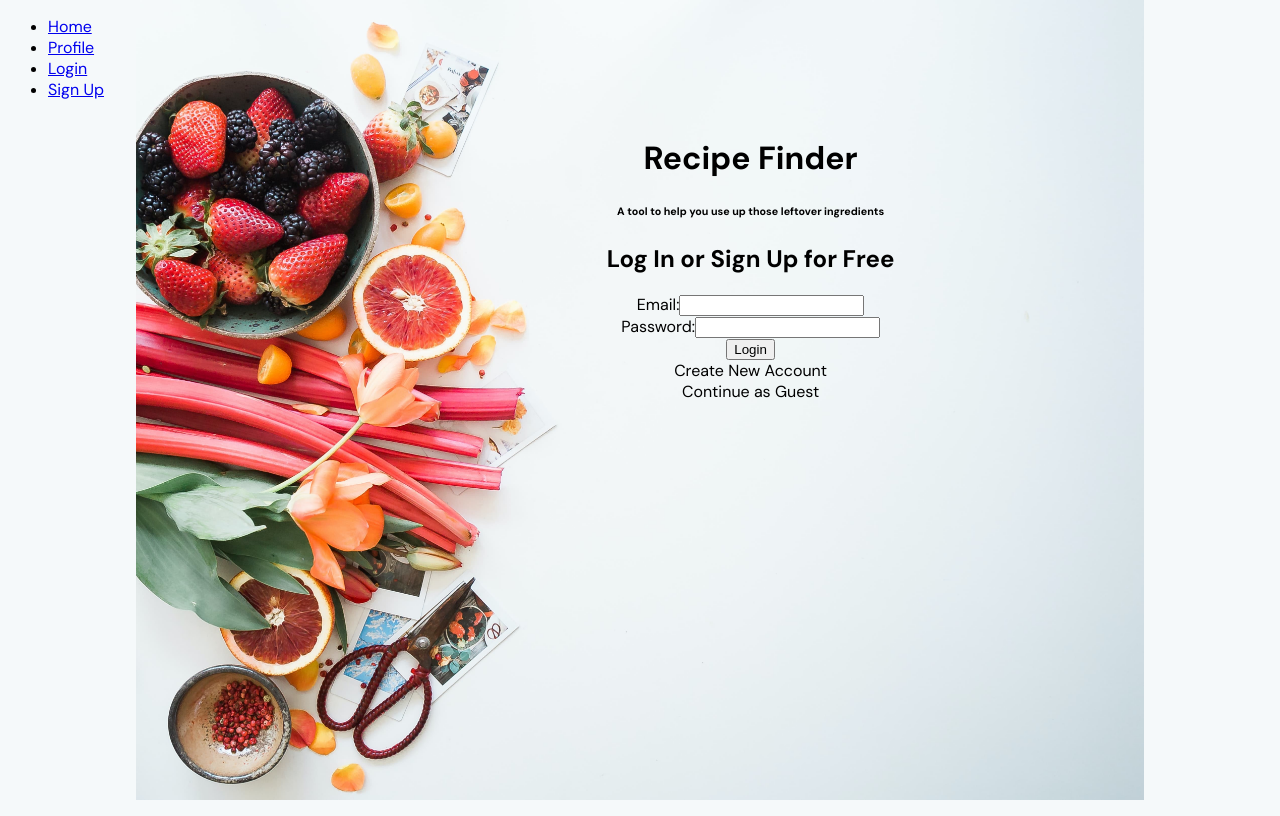
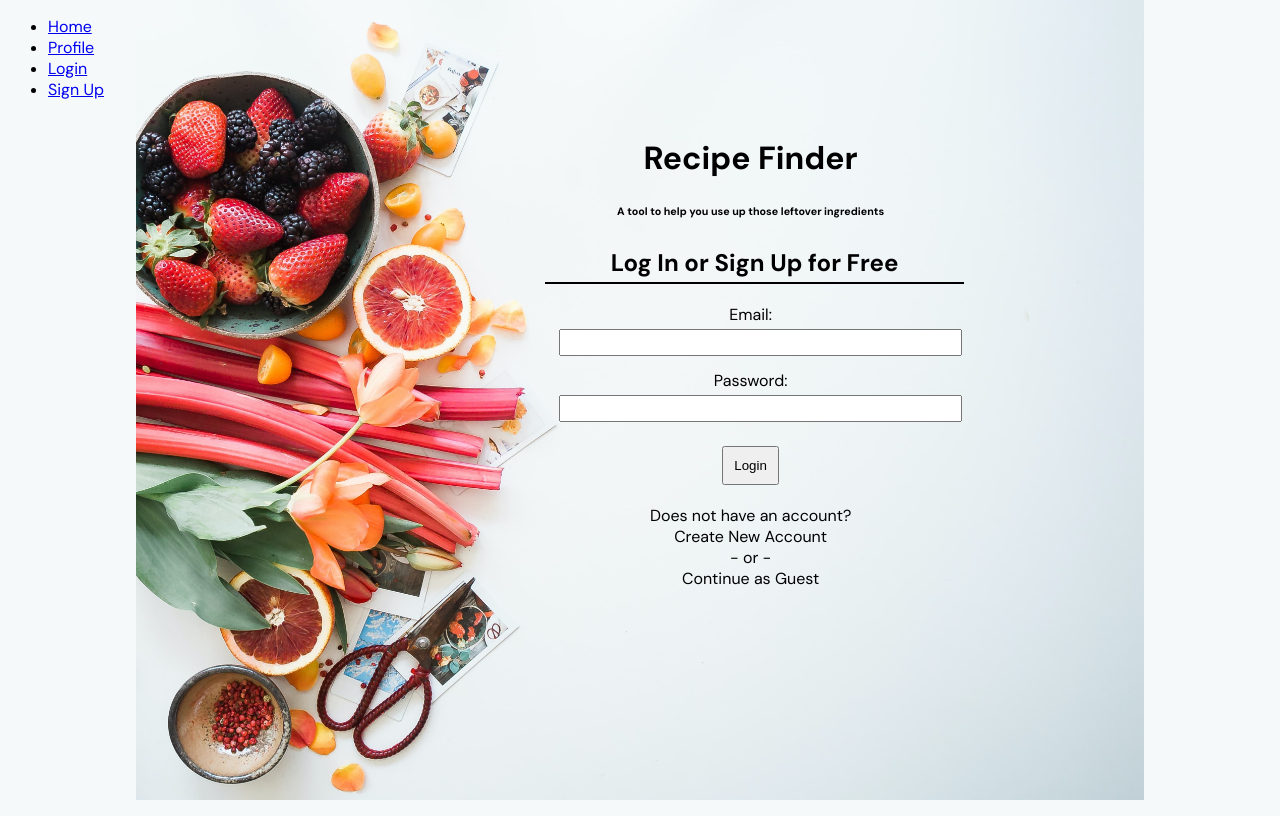
Before and after one commit to Code-the-Dream-School/ffprac-team5-front, a React (Vite) app: page /LoginForm in a window 1280 px wide. Built offline with nearby package versions, Linux system fonts and the light colour scheme.

Commit message:
text css

```diff
--- a/src/css/Login.module.css
+++ b/src/css/Login.module.css
@@ -36,6 +36,27 @@ body {
 
 }
 
+.form > h2 {
+    border-bottom: 2px solid black;
+    width: 100%;
+    padding: 4px;
+}
+
 .field {
+    margin: 10px;
+}
+
+.field > label {
 
 }
+
+.field > input {
+    width: 100%;
+    padding: 4px;
+    margin: 4px;
+}
+
+button {
+    padding: 10px;
+    margin: 10px;
+}
--- a/src/pages/Login.jsx
+++ b/src/pages/Login.jsx
@@ -54,7 +54,9 @@ const Login = () => {
           <button type="submit">Login</button>
         </form>
         <div className={styles.field}>
+          <div>Does not have an account?</div>
           <div>Create New Account</div>
+          <div>- or -</div>
           <div>Continue as Guest</div>
         </div>
       </div>
```
